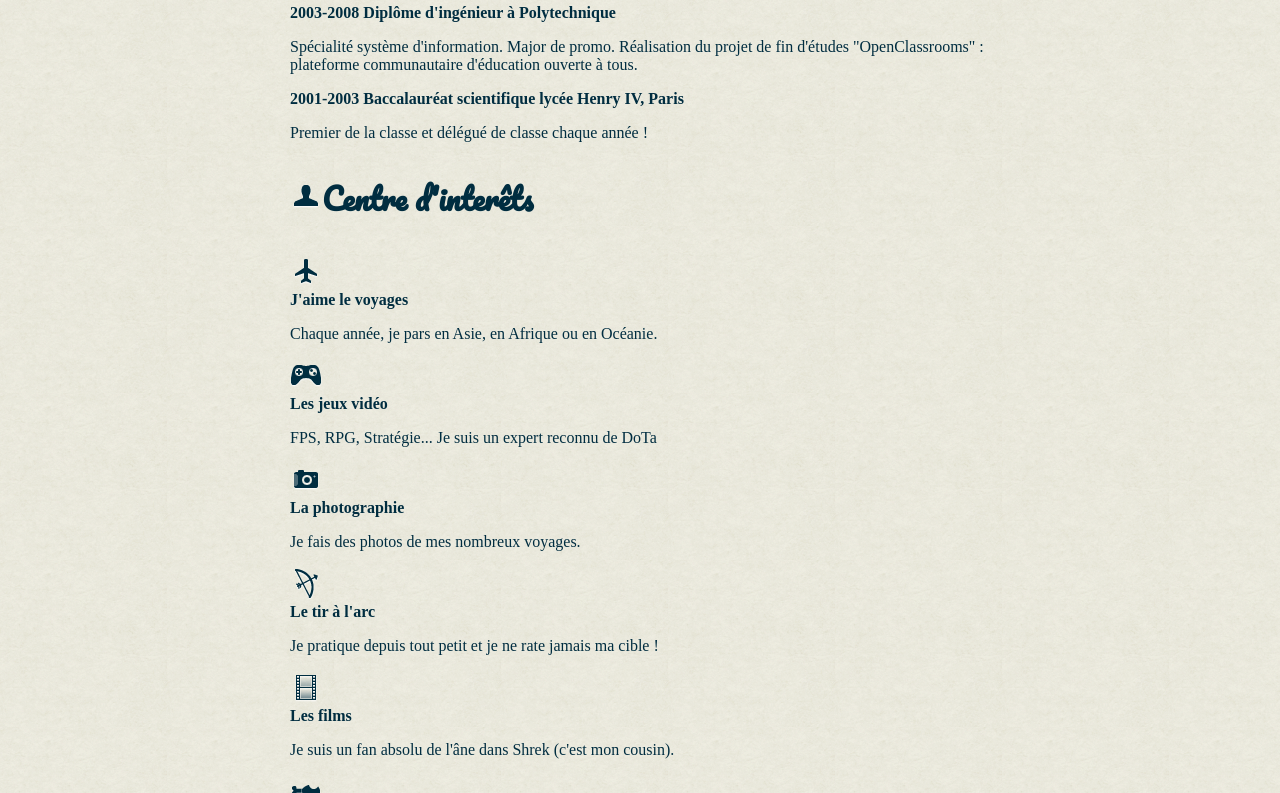
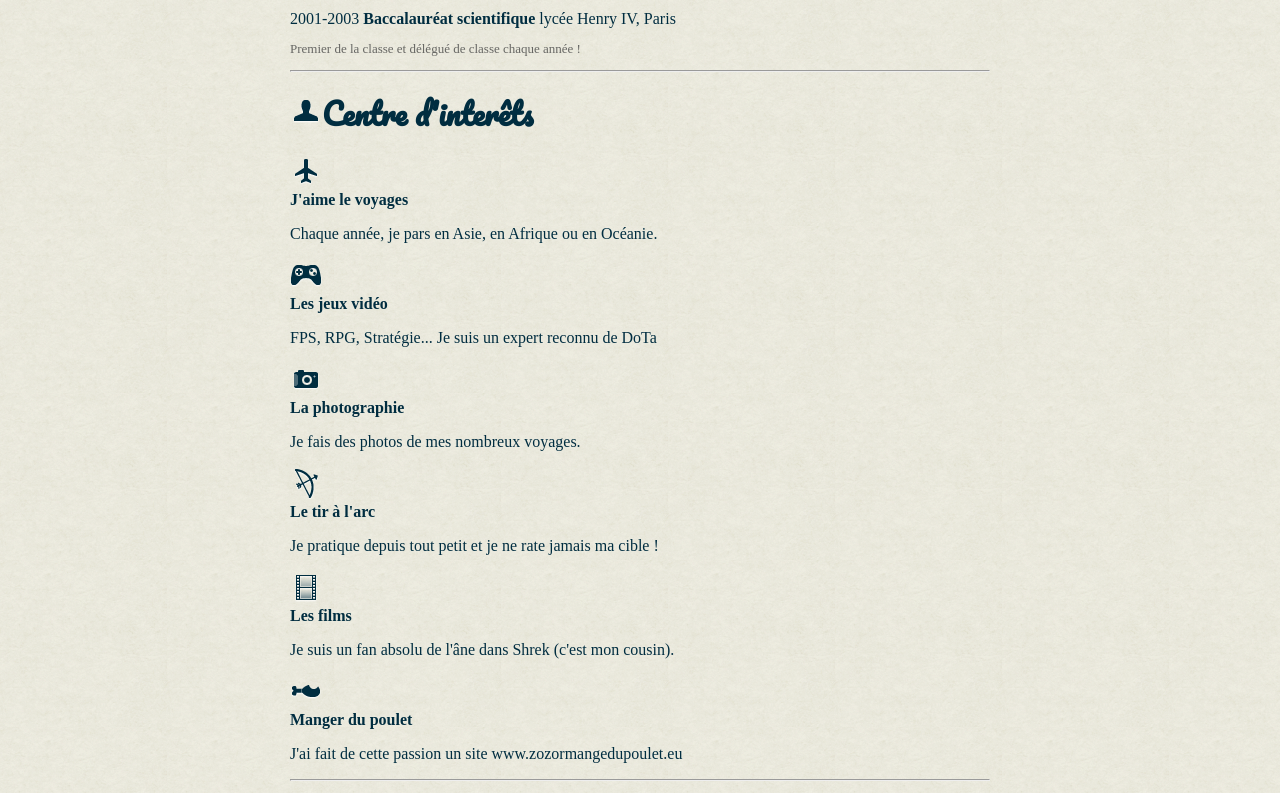
Before and after one commit to ben-barbier/cv-zozor, a plain HTML site: page cv_zozor.html in a window 1280 px wide. Shown: the part 943-1736 px from the top of the page. Drawn offline with Linux system fonts and the light colour scheme.

Commit message:
Add separation lines.

```diff
--- a/cv_zozor.html
+++ b/cv_zozor.html
@@ -102,6 +102,7 @@
                 </div>
             </div>
         </section>
+        <hr />
         <section id="experiences-pro">
             <h3><img src="images/titres/experiences_pro.png" alt="experiences_pro">Expériences professionnelles</h3>
             <div class="experience">
@@ -129,6 +130,7 @@
                 </div>
             </div>
         </section>
+        <hr />
         <section id="formations-diplomes">
             <h3><img src="images/titres/formations.png" alt="formations">Formations & diplômes</h3>
             <h4>2003-2008 <strong>Diplôme d'ingénieur</strong> à Polytechnique</h4>
@@ -136,6 +138,7 @@
             <h4>2001-2003 <strong>Baccalauréat scientifique</strong> lycée Henry IV, Paris</h4>
             <p>Premier de la classe et délégué de classe chaque année !</p>
         </section>
+        <hr />
         <section id="centres-d-interet">
             <h3><img src="images/titres/centre_interet.png" alt="centre_interet">Centre d'interêts</h3>
             <div class="interet">
@@ -181,6 +184,7 @@
                 </div>
             </div>
         </section>
+        <hr />
         <section id="contact">
             <h3><img src="images/titres/contact.png" alt="contact">Contact</h3>
             <form method="post" action="#">
--- a/style.css
+++ b/style.css
@@ -73,6 +73,7 @@ nav ul li img {
 h3 {
     font-family: 'Pacifico', cursive;
     font-size: 30px;
+    margin: 15px 0px;
 }
 
 h4 {
@@ -134,3 +135,16 @@ h4 {
 #experiences-pro h4 {
     font-weight: normal;
 }
+
+/***********************/
+/* Formation & diplome */
+/***********************/
+
+#formations-diplomes h4 {
+    font-weight: normal;
+}
+
+#formations-diplomes p {
+    color: #666663;
+    font-size: 13px;
+}
```
